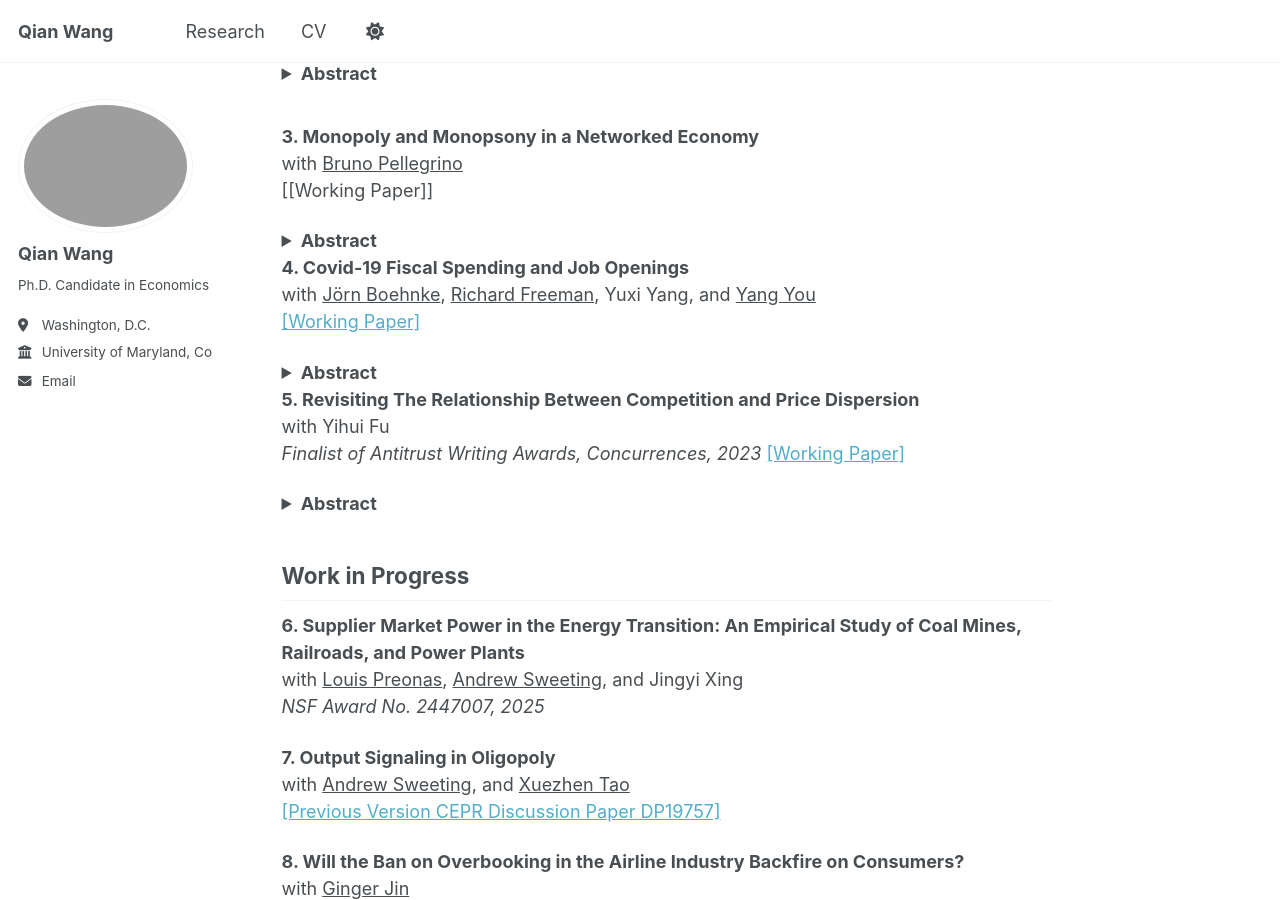
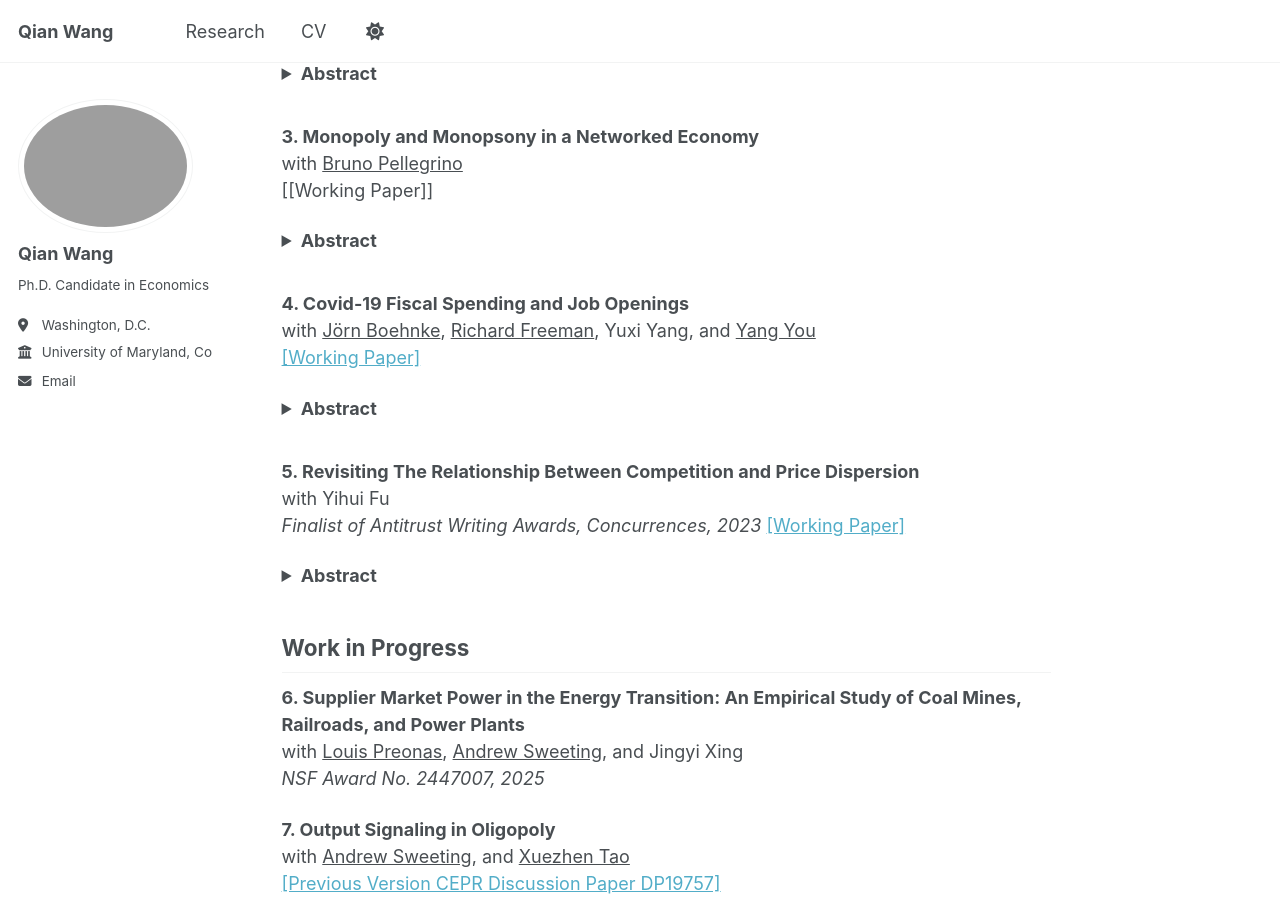
Before and after one commit to qwang819/qwang819.github.io, a Jekyll site: the page built from _pages/about.md, in a window 1280 px wide and 900 px high, scrolled down 717 px. Built offline with Jekyll 4.4.1, drawn with Linux system fonts in a browser that asks for light colours; a script that is not in the unit is left out.

Commit message:
Update about.md

```diff
--- a/_pages/about.md
+++ b/_pages/about.md
@@ -41,9 +41,9 @@ with <a href="https://www.shanglyudeng.com/" style="color: #494e52;">Shanglyu De
 with <a href="https://www.brunopellegrino.com/" style="color: #494e52;">Bruno Pellegrino</a>
 [[Working Paper]]
 
- <details>
+ <details style="margin-bottom: 2rem;">
    <summary><strong>Abstract</strong></summary>
-   <p>
+   <p style="text-align: justify;">
    This paper examines the joint welfare effects of monopoly and monopsony power in the U.S. economy, where firms often exert market power in both product and factor markets. We develop a general equilibrium framework that captures the network of firm interactions through supply chains, product competition, and labor markets. Using data on publicly traded firms, we estimate that combined market power reduced total surplus by 5.7% in 2015. Importantly, monopoly and monopsony effects are sub-additive. Furthermore, we find that accounting for monopsony in factor markets not only exacerbates the welfare damages of hypothetical mergers but also renders Cournot competition welfare-superior to Bertrand, highlighting the nuanced interplay of dual market power.
    </p>
  </details>
@@ -52,9 +52,9 @@ with <a href="https://www.brunopellegrino.com/" style="color: #494e52;">Bruno Pe
 with <a href="https://jboehnke.com/" style="color: #494e52;">Jörn Boehnke</a>, <a href="https://freeman.scholars.harvard.edu/" style="color: #494e52;">Richard Freeman</a>, Yuxi Yang, and <a href="https://yangyou1.weebly.com/" style="color: #494e52;">Yang You</a>
 [[Working Paper]](https://yangyou1.weebly.com/uploads/1/3/3/8/133813498/job_market_s_reaction_to_covid_spending_v1.pdf)
 
- <details>
+ <details style="margin-bottom: 2rem;">
    <summary><strong>Abstract</strong></summary>
-   <p>
+   <p style="text-align: justify;">
    We analyze a novel transaction-level pandemic-related government spending of $1.27 trillion and document that companies receiving more government funding experienced faster recovery in labor demand— a one percent increase in the award amount (0.48 million) led to 0.15% more job postings relative to the 2019 average. To gauge the magnitude, we find that a job posting response of one percent additional COVID spending is equivalent to a 1.55 percent revenue increase. New job creation mainly concentrates on transportation and construction industries and restores the occupation composition toward pre-COVID labor demand. However, further exploring the heterogeneity of job creation, we find that firms that receive more funding require only slightly lower education, and no evidence shows a stronger demand for on-site jobs or occupations with more in-person interaction. Our findings are consistent with the view that firms use government fiscal expenditure to insure themselves against the pandemic shocks and maintain standard employment structures, rather than disproportionately hiring necessary workers for COVID-19.
    </p>
  </details>
@@ -64,9 +64,9 @@ with Yihui Fu
 *Finalist of Antitrust Writing Awards, Concurrences, 2023*
 [[Working Paper]](https://www.dropbox.com/scl/fi/cwe8wjpc9m2pyeo3v6frn/airline_price_dispersion.pdf?rlkey=x8mmmu6po61mmyfe6ltvksy0b&st=3qs6mtej&dl=0)
 
- <details>
+ <details style="margin-bottom: 2rem;">
    <summary><strong>Abstract</strong></summary>
-   <p>
+   <p style="text-align: justify;">
    Using novel granular data covering price and booking information of flights in China, we test the theory that predicts how the competition will affect price dispersion. We complement past price dispersion studies by making two contributions: First, we accurately identify and isolate three types of price dispersion originating from either third-degree price discrimination or peak-lead pricing. Second, we test the relative contribution of industry-elasticity and cross-price elasticity to price dispersion. Results suggest that both cross-price elasticity and industry-elasticity are crucial in determining the relationship between price dispersion and competition. Consistent with Borenstein and Rose (1994), we find that more competition will increase both intertemporal price dispersion and across-date price dispersion but not the across-departure-time price dispersion. Buying tickets earlier and buying flights on non-popular dates benefit more from competition.
    </p>
  </details>
@@ -86,9 +86,9 @@ with <a href="http://www.asweeting.com/" style="color: #494e52;">Andrew Sweeting
 with <a href="https://www.gingerjin.com/" style="color: #494e52;">Ginger Jin</a>
 *Poster Presentation at DC Industrial-Organization Day, May 2024*
 
- <details>
+ <details style="margin-bottom: 2rem;">
    <summary><strong>Abstract</strong></summary>
-   <p>
+   <p style="text-align: justify;">
    The practice of overselling, while contentious, has remained a legal strategy in the airline industry for a long time. On one hand, overselling exposes passengers to the risk of being involuntarily bumped from their flights. On the other hand, overselling enables airlines to keep efficient operations and maintain low fares. This paper aims to study the welfare implications of overselling, examine the potential effects of a ban on this practice and explore alternative remedies. We start with a reduced-form analysis, centering on the public relations debacle involving United Airlines (UA) in 2017. The results highlight a substantial increase in the lower end of UA's price distribution and a corresponding decrease in its load factor following a reduction in overselling. Subsequently, we construct a novel structural model that incorporates consumer considerations of bumping risk in their decision-making process, while carriers strategically leverage no-shows to facilitate overselling. Finally, we contemplate three counterfactual scenarios: the prohibition of overselling, heightened public awareness, and increased bumping compensation.
 
    </p>
@@ -99,7 +99,7 @@ with <a href="https://www.sem.tsinghua.edu.cn/en/info/1216/7050.htm" style="colo
 
  <details>
    <summary><strong>Abstract</strong></summary>
-   <p>
+   <p style="text-align: justify;">
 
    </p>
  </details>
@@ -108,7 +108,7 @@ with <a href="https://www.sem.tsinghua.edu.cn/en/info/1216/7050.htm" style="colo
 with <a href="https://jboehnke.com/" style="color: #494e52;">Jörn Boehnke</a>, <a href="https://freeman.scholars.harvard.edu/" style="color: #494e52;">Richard Freeman</a>, <a href="https://yangyou1.weebly.com/" style="color: #494e52;">Yang You</a>, and Boao Zhan
 *Draft Coming Soon on NBER*
 
- <details>
+ <details style="text-align: justify;">
    <summary><strong>Abstract</strong></summary>
    <p>
 
```
